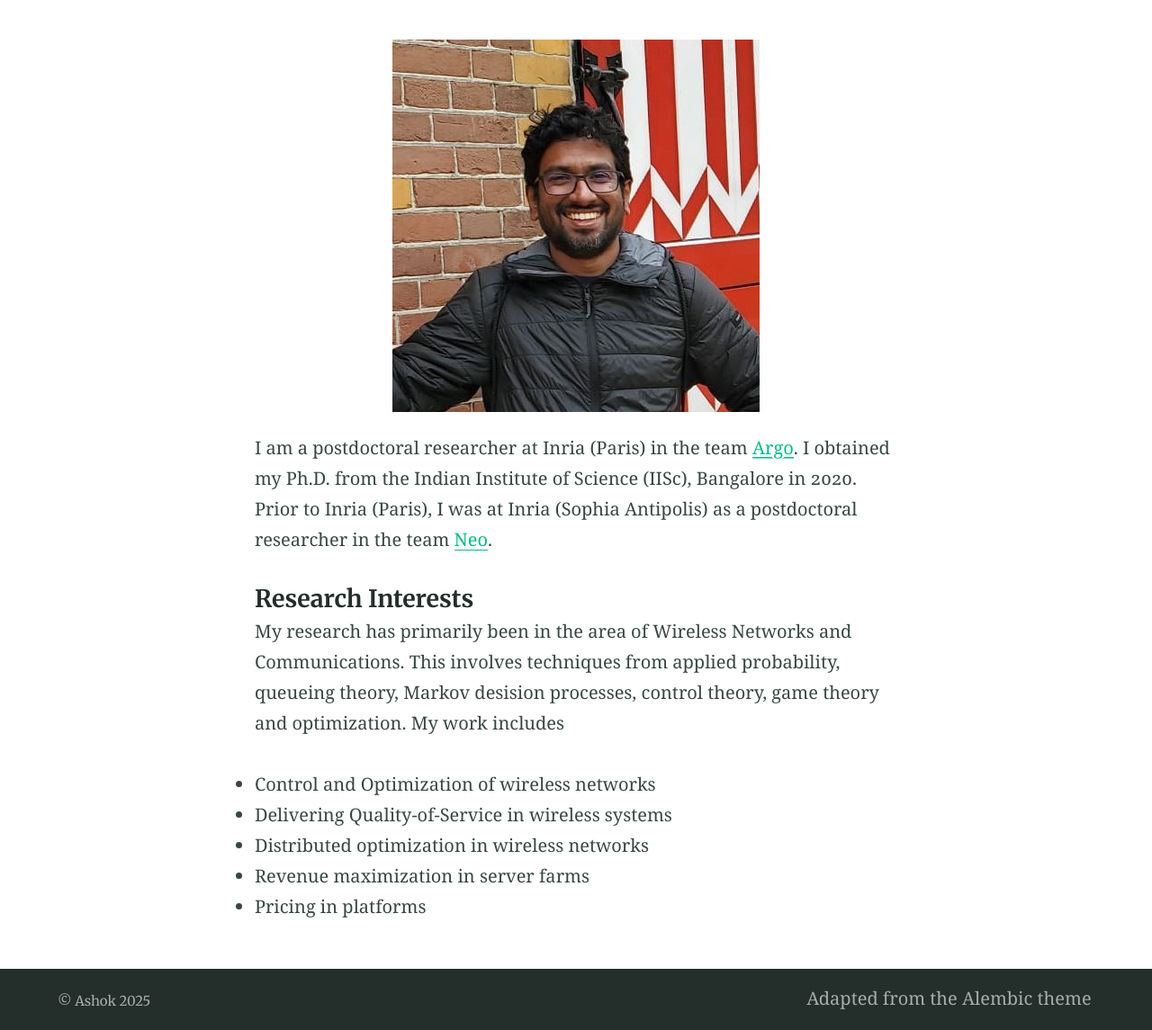
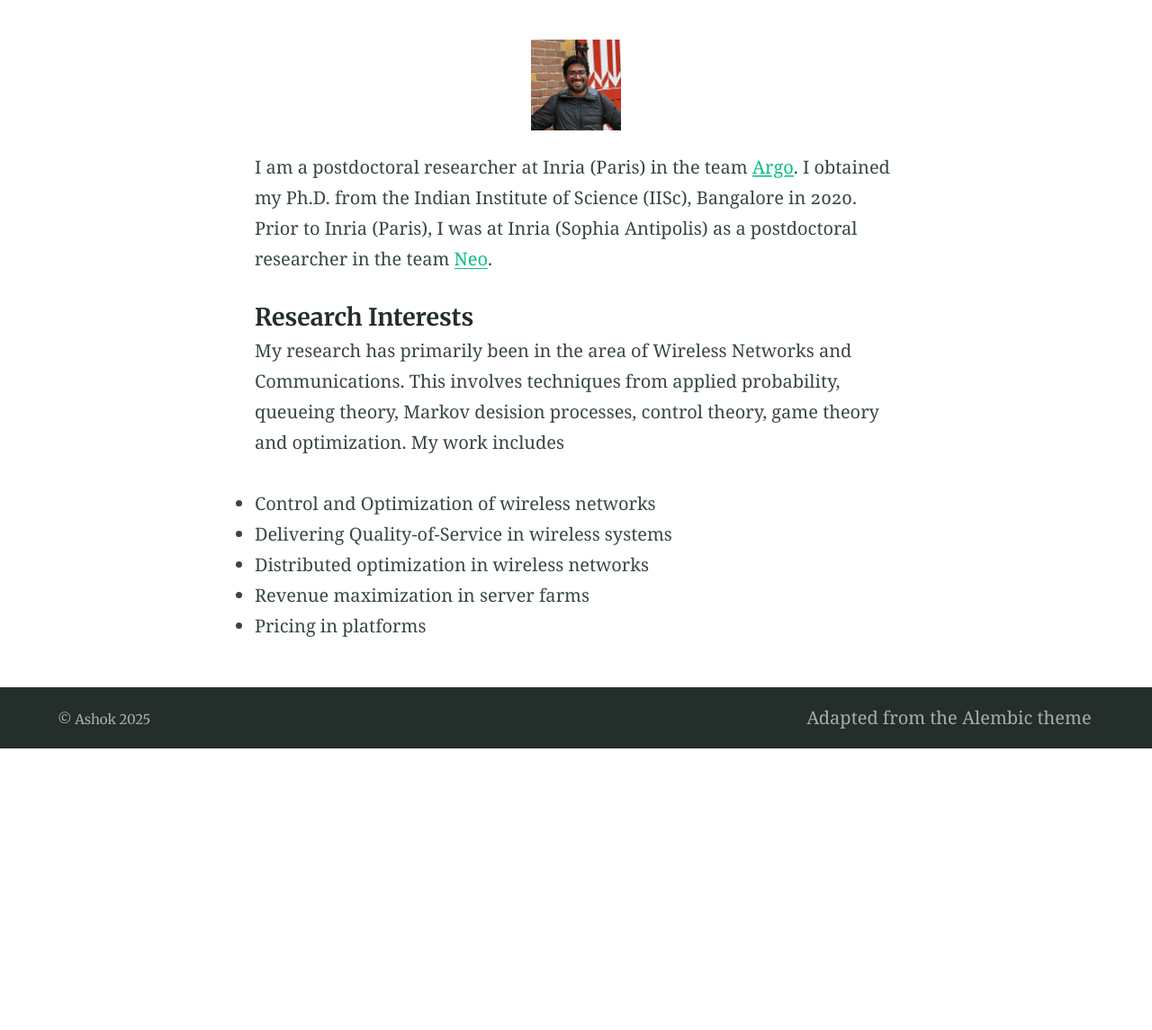
Before and after one commit to ashokkri/ashokkri.github.io, a Jekyll site: the page built from index.md, in a window 1280 px wide. Shown: the part 408-1553 px from the top of the page at 90% size. Built offline with Jekyll 4.4.1, drawn with Linux system fonts in a browser that asks for light colours; after the commit the page ends 1240 px from its top, so only the background shows below that.

Commit message:
Update index.md

```diff
--- a/index.md
+++ b/index.md
@@ -6,7 +6,7 @@ feature_text: |
 feature_image: "https://picsum.photos/1300/400?image=989"
 
 ---
-{% include figure.html image="/uploads/copy2.jpg" %}
+{% include figure.html image="/uploads/copy2.jpg" width=100 height=100 %}
 
 I am a postdoctoral researcher at Inria (Paris) in the team [Argo](https://www.inria.fr/en/argo). I obtained my Ph.D. from the Indian Institute of Science (IISc), Bangalore in 2020. Prior to Inria (Paris), I was at Inria (Sophia Antipolis) as a postdoctoral researcher in the team [Neo](https://team.inria.fr/neo/).
 
```
